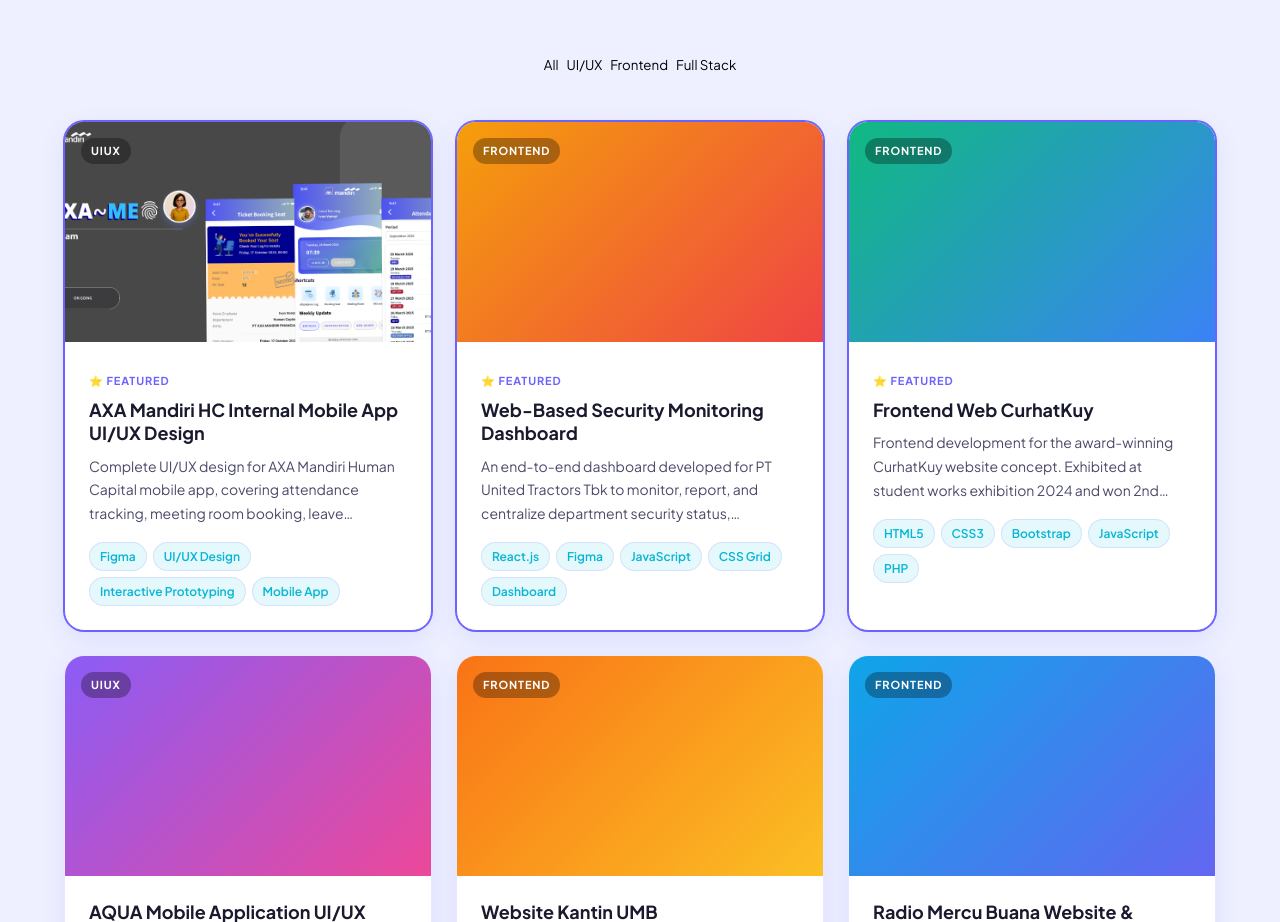
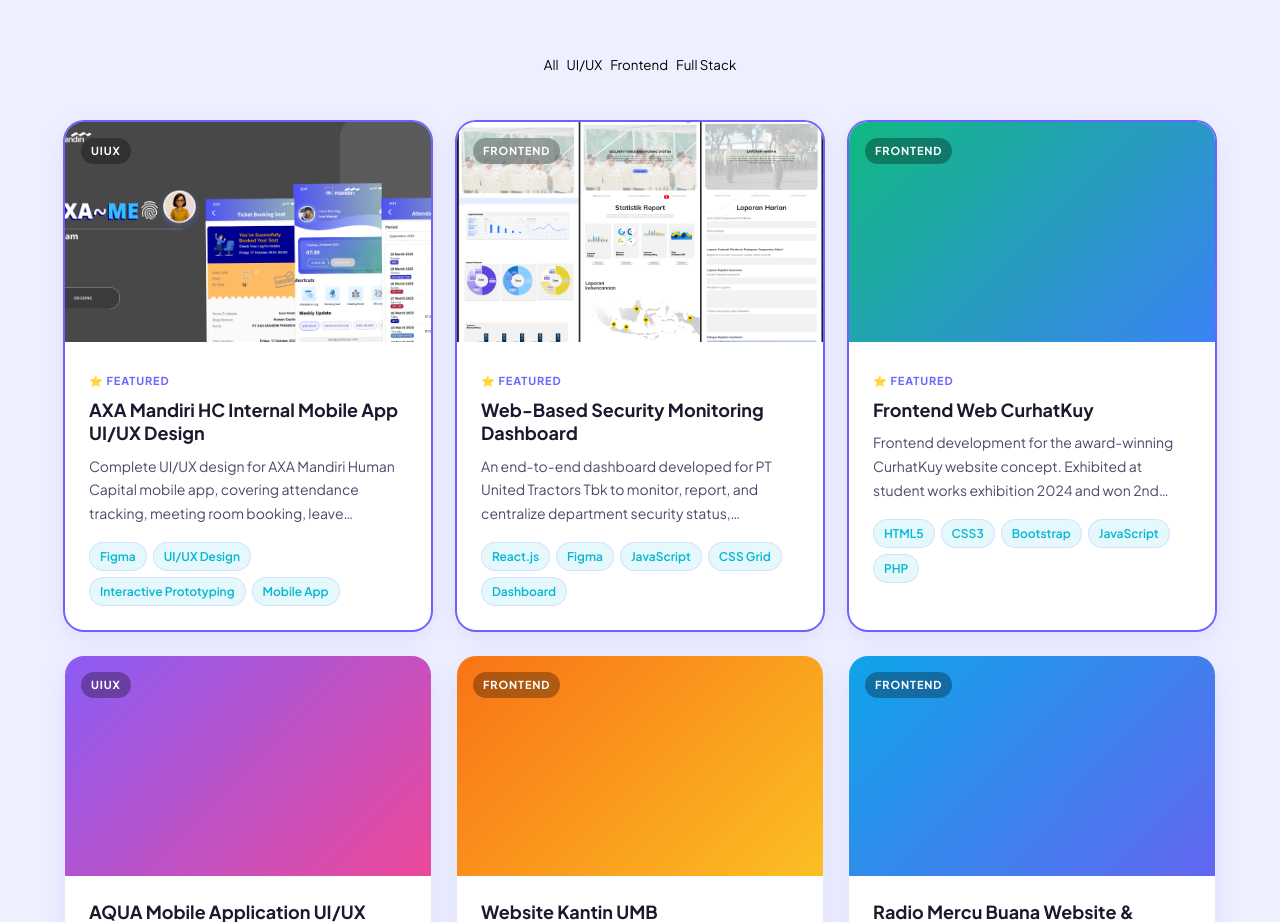
Before and after one commit to Maruuw/Portofolio, a React (Vite) app: page / in a window 1280 px wide. Shown: the part 2040-2962 px from the top of the page. Built offline with nearby package versions, Linux system fonts and the light colour scheme.

Commit message:
feat: add image and figma link for security monitoring dashboard

```diff
--- a/src/data/projects.js
+++ b/src/data/projects.js
@@ -24,9 +24,9 @@
       en: 'An end-to-end dashboard developed for PT United Tractors Tbk to monitor, report, and centralize department security status, integrating panic button alerts.',
       id: 'Dasbor akhir-ke-akhir yang dikembangkan untuk PT United Tractors Tbk untuk memantau, melaporkan, dan memusatkan status keamanan departemen, mengintegrasikan peringatan tombol panik.',
     },
-    image: null,
+    image: '/images/security.png',
     gradient: 'linear-gradient(135deg, #F59E0B, #EF4444)',
-    demo: '#',
+    demo: 'https://www.figma.com/design/BSDrzaTdgZTHIc3gRbR1ij/Security-United-Tractors?node-id=0-1&t=xUxcxYBasEgOF3RY-1',
     github: '#',
     featured: true,
   },
```
Also changed, not shown: public/images/security.png (added).
